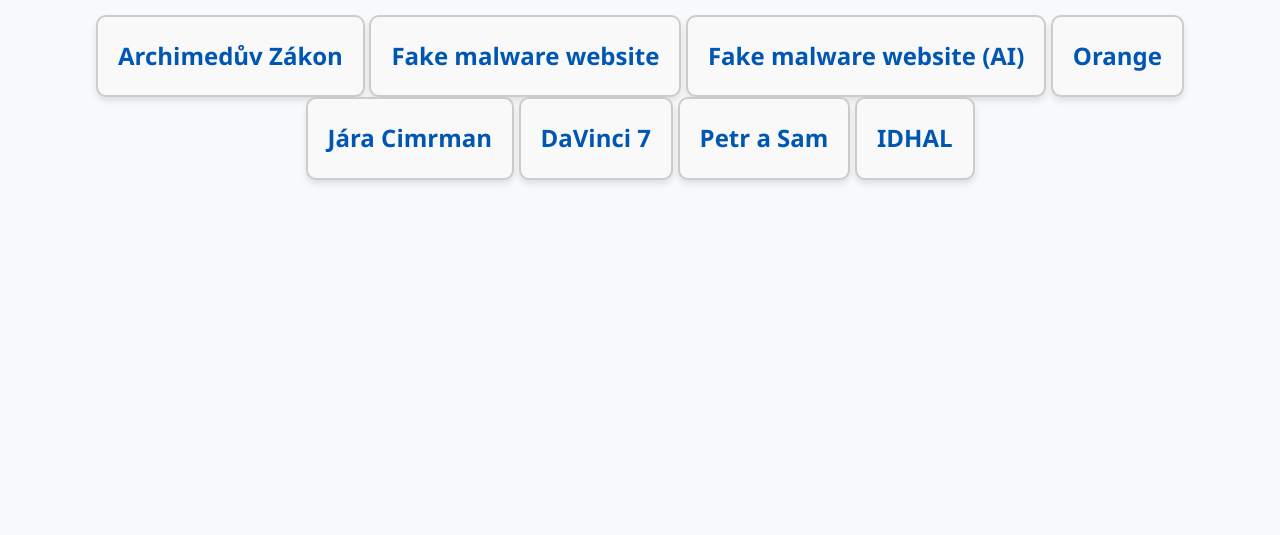
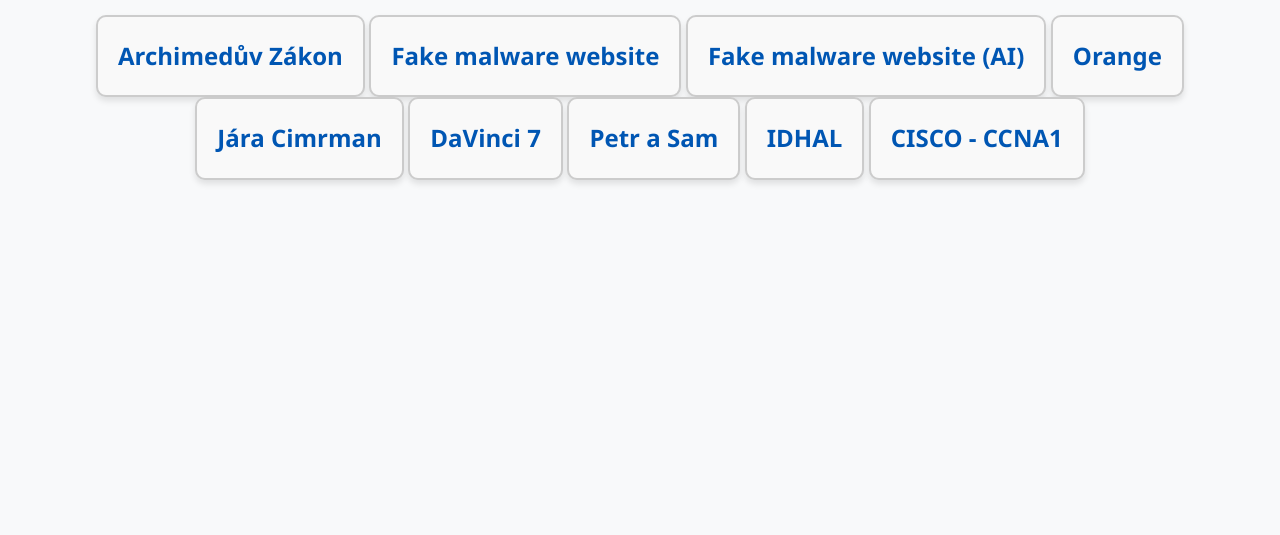
Before and after one commit to OpiKula2877/website, a plain HTML site: page projects.html in a window 1280 px wide. Shown: the part 265-800 px from the top of the page. Drawn offline with Linux system fonts and the light colour scheme.

Commit message:
Add new project link for CISCO - CCNA1 in projects.html

```diff
--- a/projects.html
+++ b/projects.html
@@ -82,6 +82,12 @@
                 <h2>IDHAL</h2>
             </div>
             </a>
+            </a>
+            <a href="https://cisco.opikula.dev/" class="project-block">
+            <div class="block-content">
+                <h2>CISCO - CCNA1</h2>
+            </div>
+            </a>
         </div>
     </div>
     <script src="script.js"></script>
```
